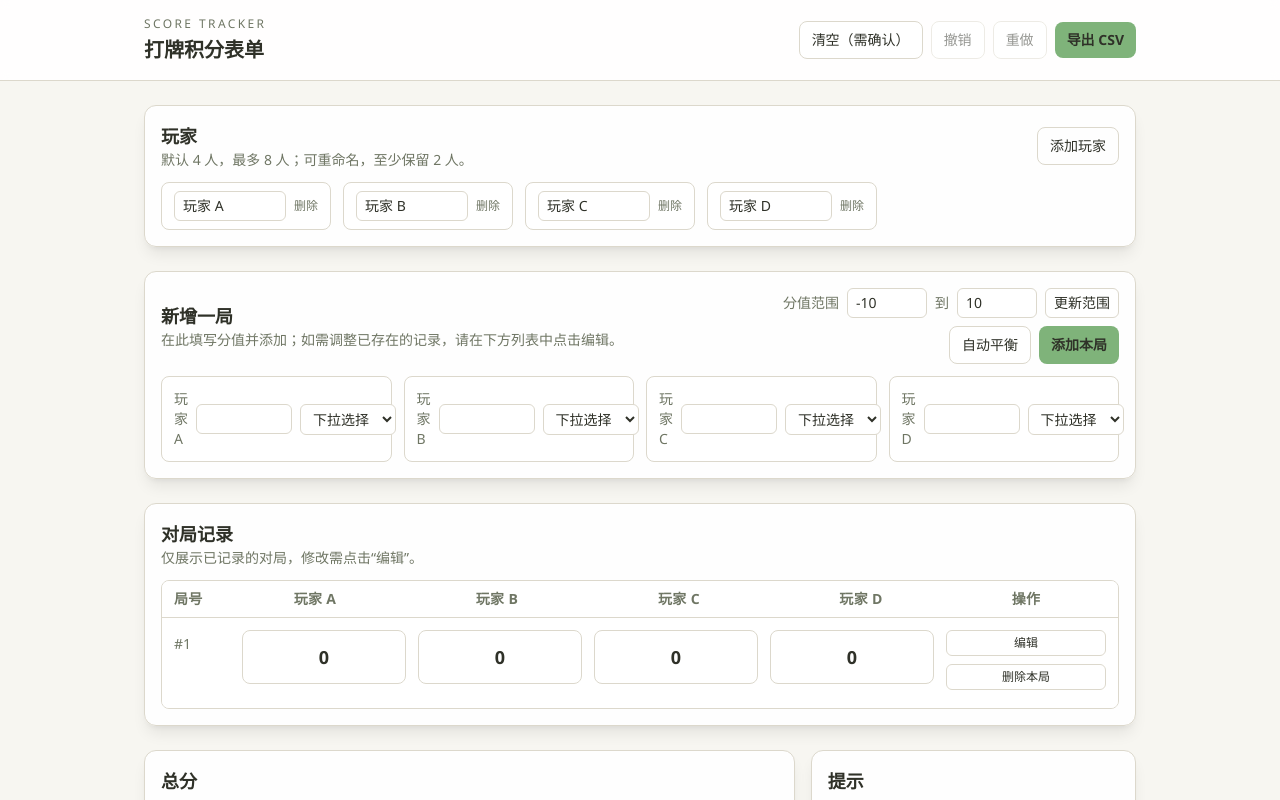
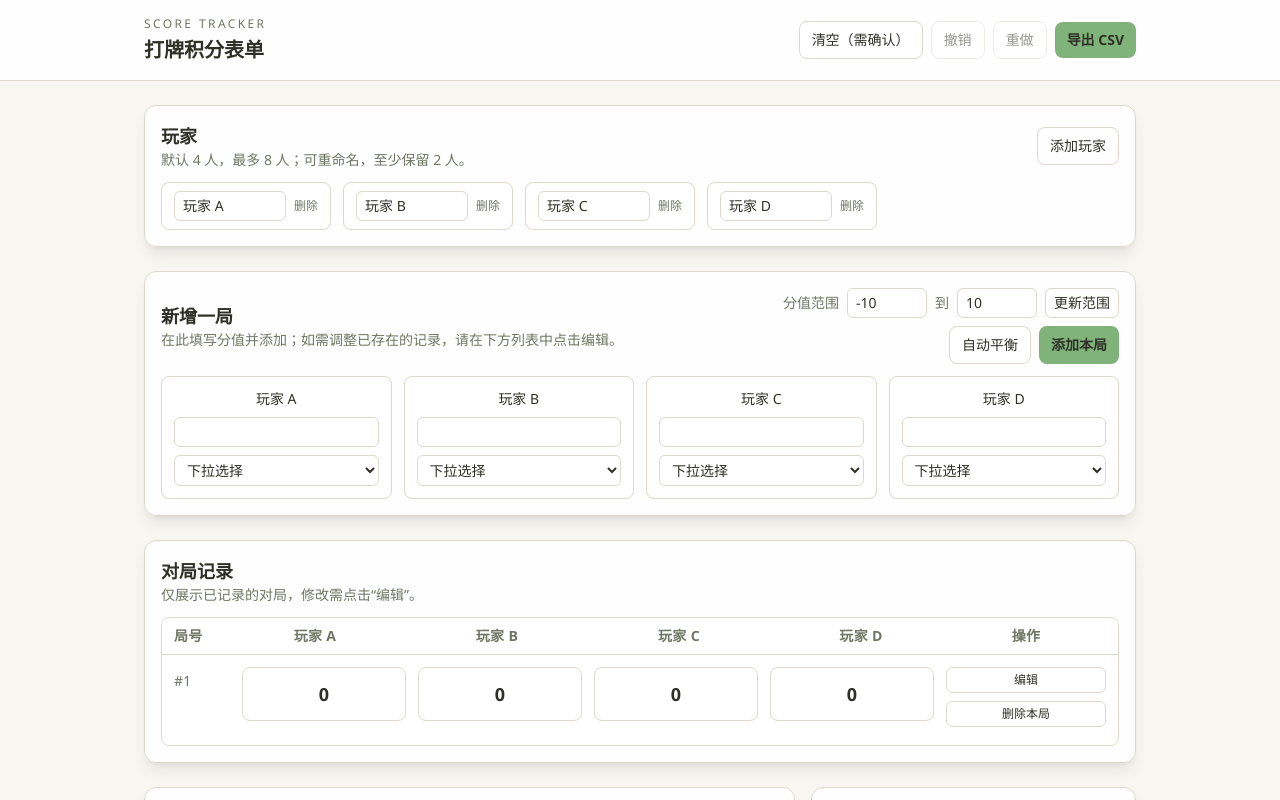
Before and after one commit to 2321Robin/ScoreCard, a React (Vite) app: page / in a window 1280 px wide. Shown: the top 800 px of the page. Built offline with nearby package versions, Linux system fonts and the light colour scheme.

Commit message:
style: center player label in add round

```diff
--- a/src/App.jsx
+++ b/src/App.jsx
@@ -431,21 +431,20 @@ function App() {
           <div className="grid gap-3 sm:grid-cols-2 md:grid-cols-3 lg:grid-cols-4">
             {state.players.map((name, idx) => (
               <div key={name} className="rounded-lg border border-line bg-panel p-3" role="cell">
-                <div className="flex flex-col gap-2 text-sm text-muted sm:flex-row sm:items-center sm:justify-between">
-                  <span>{name}</span>
-                  <div className="flex flex-col gap-2 sm:flex-row sm:items-center">
+                <div className="flex flex-col gap-2 text-sm text-muted">
+                  <span className="font-medium text-text text-center">{name}</span>
                   <input
                     id={`new-score-${idx}`}
                     aria-label={`新增一局，玩家 ${name}`}
                     type="text"
                     inputMode="numeric"
-                      className="w-full min-w-0 rounded-md border border-line bg-panel px-2 py-1 text-sm text-text focus:border-accent focus:outline-none sm:w-24"
+                    className="w-full rounded-md border border-line bg-panel px-2 py-1 text-sm text-text focus:border-accent focus:outline-none"
                     value={newRoundScores[idx] ?? ''}
                     onChange={(e) => updateNewRoundScore(idx, e.target.value)}
                   />
                   <select
                     aria-label={`从下拉选择分值，玩家 ${name}`}
-                      className="w-full min-w-0 rounded-md border border-line bg-panel px-2 py-1 text-sm text-text focus:border-accent focus:outline-none sm:w-24"
+                    className="w-full rounded-md border border-line bg-panel px-2 py-1 pr-10 text-sm text-text focus:border-accent focus:outline-none"
                     value=""
                     onChange={(e) => updateNewRoundScore(idx, e.target.value)}
                   >
@@ -458,7 +457,6 @@ function App() {
                       </option>
                     ))}
                   </select>
-                  </div>
                 </div>
               </div>
             ))}
```
Lines whose indentation alone changed are shown as unchanged.
